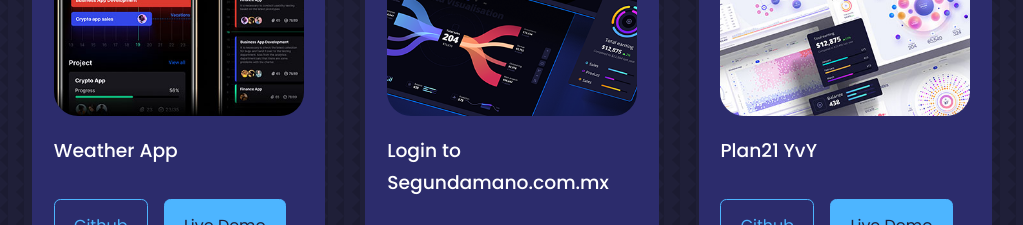
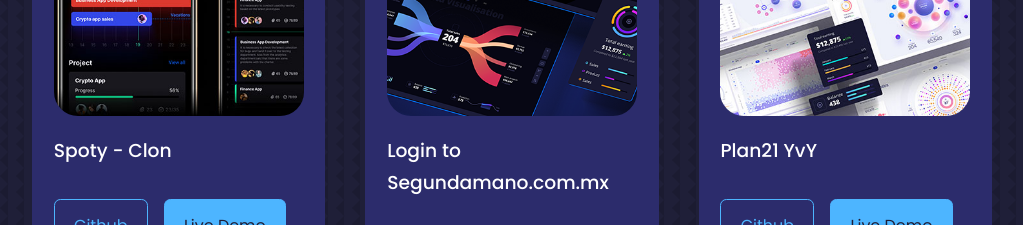
Before and after one commit to richardd82/myportfolio, a React (Create React App) app: page / in a window 1280 px wide. Shown: the part 4440-4665 px from the top of the page, without its empty margins (128-1151 px from the left). Built offline with nearby package versions, Linux system fonts and the light colour scheme.

Commit message:
Update Portfolio With Spoty-Clon.jsx

```diff
--- a/src/components/portfolio/Portfolio.jsx
+++ b/src/components/portfolio/Portfolio.jsx
@@ -32,9 +32,9 @@
   {
     id: 4,
     image: IMG4,
-    title: 'Weather App',
-    github: 'https://github.com/richardd82/weather-app',
-    demo: 'https://richadd82.github.io/weather-app/'
+    title: 'Spoty - Clon',
+    github: 'https://github.com/richardd82/spoty-clon/',
+    demo: 'https://spoty.richadd82.dev/'
   },
   {
     id: 5,
```
